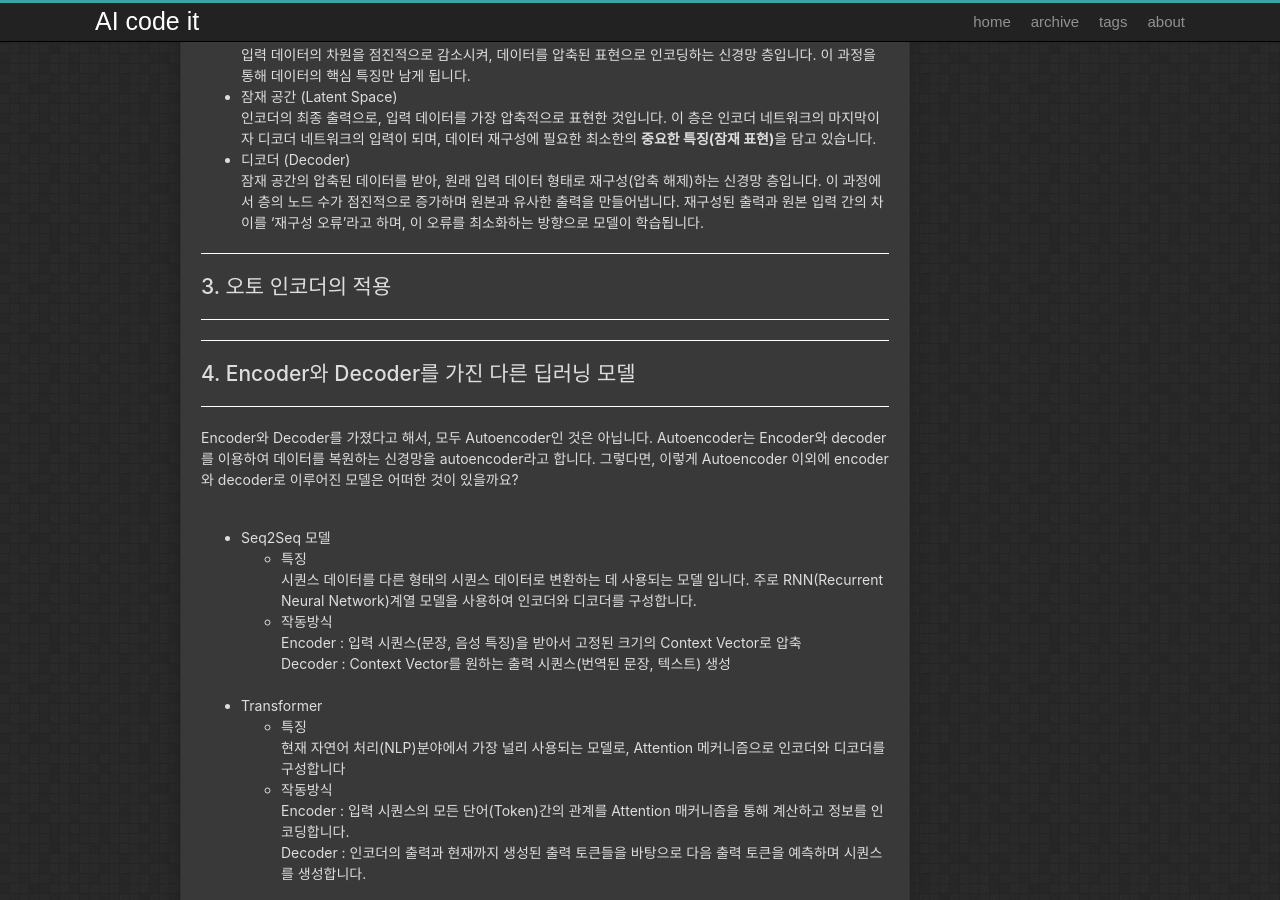
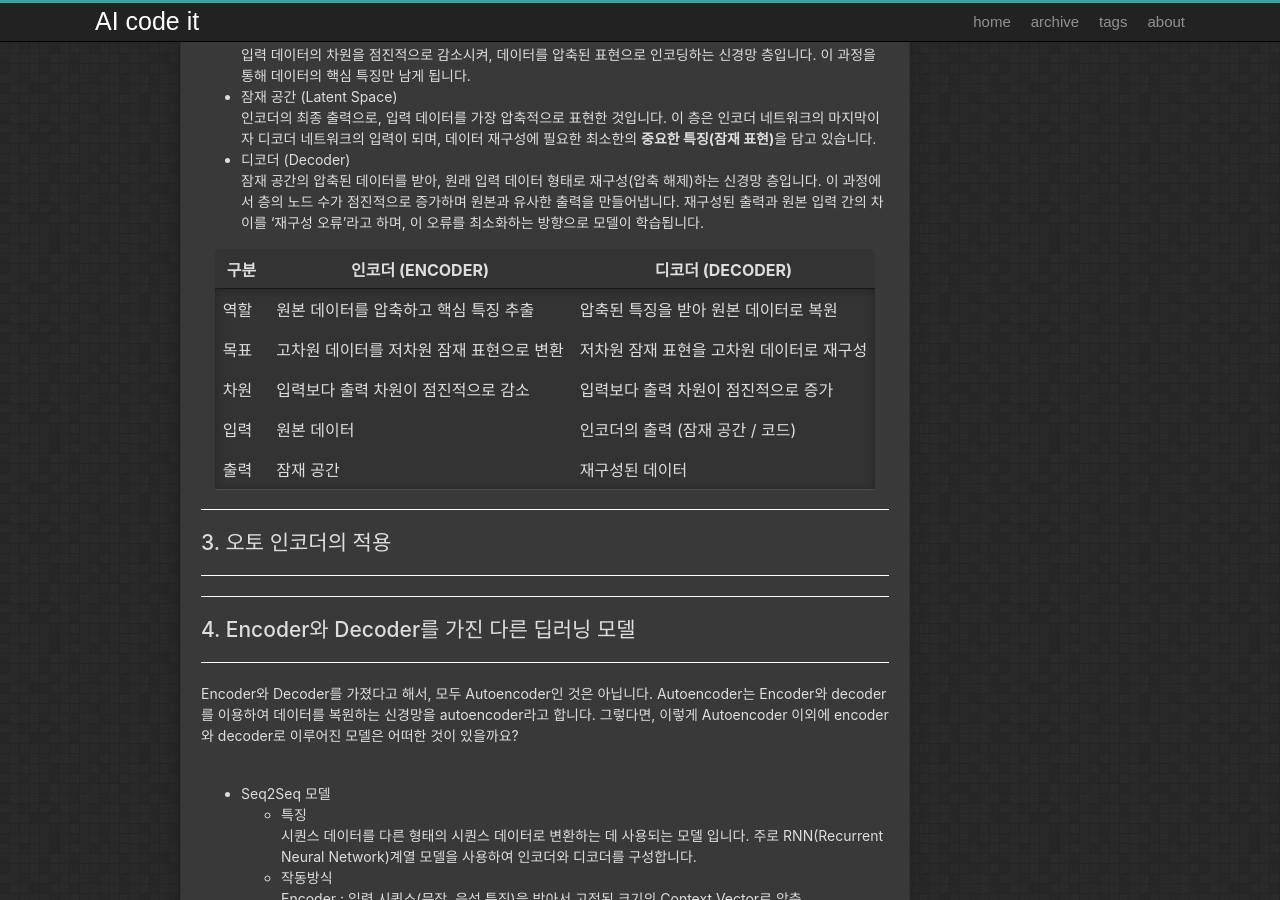
Before and after one commit to Lee-keonhee/AIcodeit, a Jekyll site: the page built from _posts/2025-08-17-weekly_6.md, in a window 1280 px wide and 900 px high, scrolled down 2487 px. Built offline with Jekyll 4.4.1, drawn with Linux system fonts in a browser that asks for light colours.

Commit message:
Update 2025-08-17-weekly_6.md

```diff
--- a/_posts/2025-08-17-weekly_6.md
+++ b/_posts/2025-08-17-weekly_6.md
@@ -69,6 +69,14 @@ Convolutional Neural Network(CNN)은 기본적으로 아래 그림과 같은 형
 - 디코더 (Decoder)
 잠재 공간의 압축된 데이터를 받아, 원래 입력 데이터 형태로 재구성(압축 해제)하는 신경망 층입니다. 이 과정에서 층의 노드 수가 점진적으로 증가하며 원본과 유사한 출력을 만들어냅니다. 재구성된 출력과 원본 입력 간의 차이를 '재구성 오류'라고 하며, 이 오류를 최소화하는 방향으로 모델이 학습됩니다.
 
+| 구분 | 	인코더 (Encoder)           | 	디코더 (Decoder)           |
+|----|--------------------------|--------------------------|
+| 역할 | 	원본 데이터를 압축하고 핵심 특징 추출   | 	압축된 특징을 받아 원본 데이터로 복원   |
+| 목표 | 	고차원 데이터를 저차원 잠재 표현으로 변환 | 	저차원 잠재 표현을 고차원 데이터로 재구성 |
+| 차원 | 	입력보다 출력 차원이 점진적으로 감소    | 	입력보다 출력 차원이 점진적으로 증가    |
+| 입력 | 	원본 데이터                  | 인코더의 출력 (잠재 공간 / 코드)     |
+| 출력 | 	잠재 공간                   | 	재구성된 데이터                |
+
 ---
 ## 3. 오토 인코더의 적용
 ---
```
